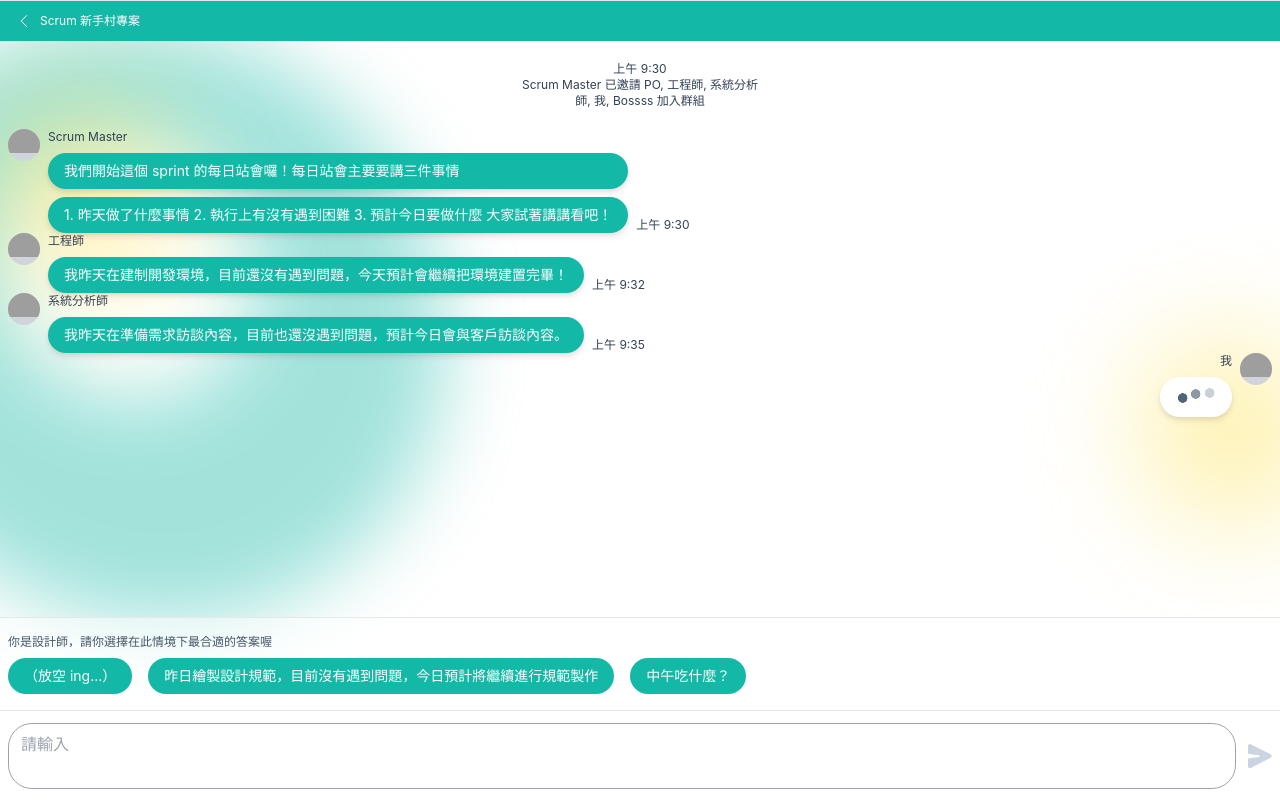
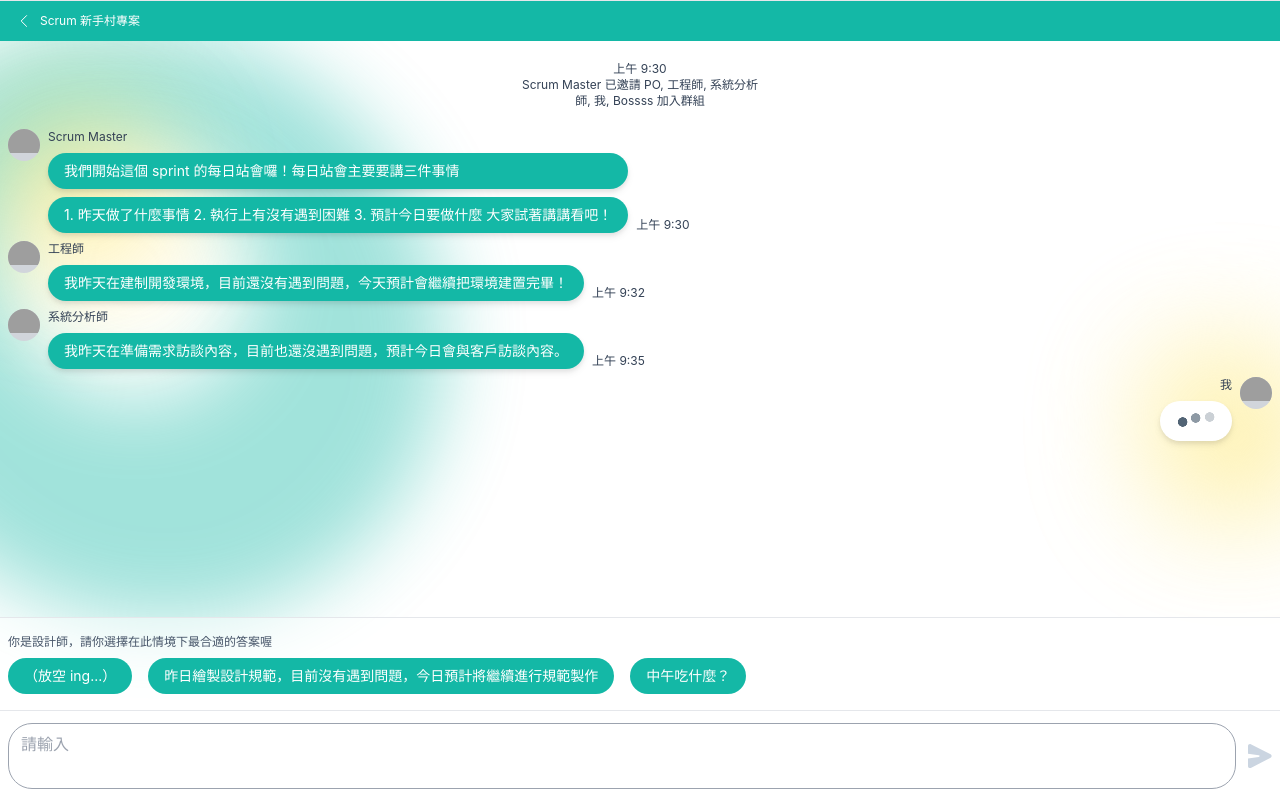
Before and after one commit to alphatero/f2e_scrum_frontend, a React (Create React App) app: page /chat/sprint-daily-scrum in a window 1280 px wide. Built offline with nearby package versions, Linux system fonts and the light colour scheme; grey boxes are pictures that could not be loaded.

Commit message:
feat: 🎸 specific request

```diff
--- a/src/constants/chatInfo.js
+++ b/src/constants/chatInfo.js
@@ -38,20 +38,69 @@ export const ChatInfo = {
       time: '',
       submitBySelf: true,
     },
-    chatLogData: [
+    requestMsg: [
+      {
+        id: 0,
+        text: '（放空 ing...）',
+        requestList: [
+          {
+            id: 100,
+            character: '工程師',
+            content: [
+              '設計師你在放空嗎XD',
+            ],
+            time: '上午 9:30',
+            submitBySelf: false,
+          },
+          {
+            id: 101,
+            character: 'Scrum Master',
+            content: [
+              '設計師快回來喔！！',
+            ],
+            time: '上午 9:30',
+            submitBySelf: false,
+          },
+        ],
+      },
       {
         id: 1,
-        character: '工程師',
-        content: ['我昨天在建制開發環境，目前還沒有遇到問題，今天預計會繼續把環境建置完畢！'],
-        time: '上午 9:32',
-        submitBySelf: false,
+        text: '中午吃什麼？',
+        requestList: [
+          {
+            id: 10,
+            character: 'Bossss',
+            content: [
+              '設計師這麼愛吃呀～等等我的午餐也交給你囉（笑',
+            ],
+            time: '上午 9:30',
+            submitBySelf: false,
+          },
+          {
+            id: 11,
+            character: 'Scrum Master',
+            content: [
+              '設計師，喜歡吃沒有錯～但我們還是要把重點放在開會喔！請認真XD',
+            ],
+            time: '上午 9:30',
+            submitBySelf: false,
+          },
+        ],
       },
       {
         id: 2,
-        character: '系統分析師',
-        content: ['我昨天在準備需求訪談內容，目前也還沒遇到問題，預計今日會與客戶訪談內容。'],
-        time: '上午 9:35',
-        submitBySelf: false,
+        text: '昨日繪製設計規範，目前沒有遇到問題，今日預計將繼續進行規範製作',
+        requestList: [
+          {
+            id: 20,
+            character: 'Scrum Master',
+            content: [
+              '好的！看起來大家大致上沒問題，那請大家今天也繼續加油！',
+            ],
+            time: '上午 9:30',
+            submitBySelf: false,
+          },
+        ],
       },
     ],
     responseMsg: {
--- a/src/views/chat/SprintDailyScrum.jsx
+++ b/src/views/chat/SprintDailyScrum.jsx
@@ -12,7 +12,7 @@ import { ChatInfo } from '../../constants/chatInfo';
 
 function SprintDailyScrum() {
   const {
-    previousPageName, beginMsg, chattingLog, speakingLoadingData, responseMsg,
+    previousPageName, beginMsg, chattingLog, speakingLoadingData, responseMsg, requestMsg,
   } = ChatInfo.sprintDailyScrum;
 
   const [currentChatLogData, setCurrentChatLogData] = useState(chattingLog);
@@ -29,17 +29,9 @@ function SprintDailyScrum() {
       submitBySelf: true,
     };
 
-    const res = {
-      id: 13555,
-      character: 'Scrum Master',
-      content: [
-        '鉛筆你做啊！',
-      ],
-      time,
-      submitBySelf: false,
-    };
+    const resMsg = requestMsg.find((req) => req.text === msg);
 
-    setCurrentChatLogData((existingItems) => [...existingItems, newLog, res]);
+    setCurrentChatLogData((existingItems) => [...existingItems, newLog, ...resMsg.requestList]);
   };
 
   const mainMotion = {
@@ -82,6 +74,7 @@ function SprintDailyScrum() {
           initial="exit"
           animate="enter"
           exit="exit"
+          className="flex flex-col space-y-2"
         >
 
           {
```
